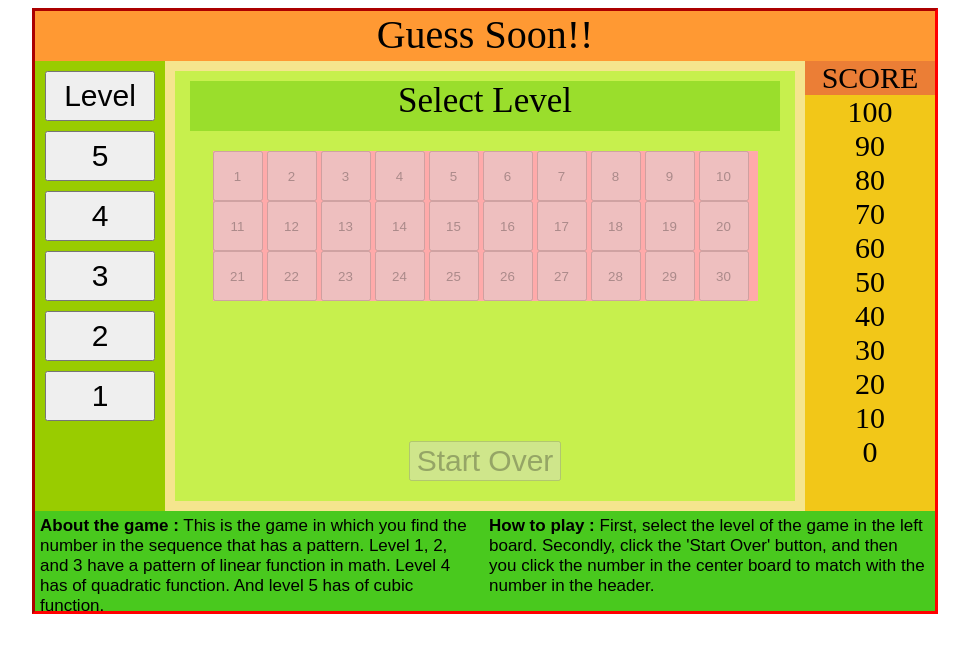
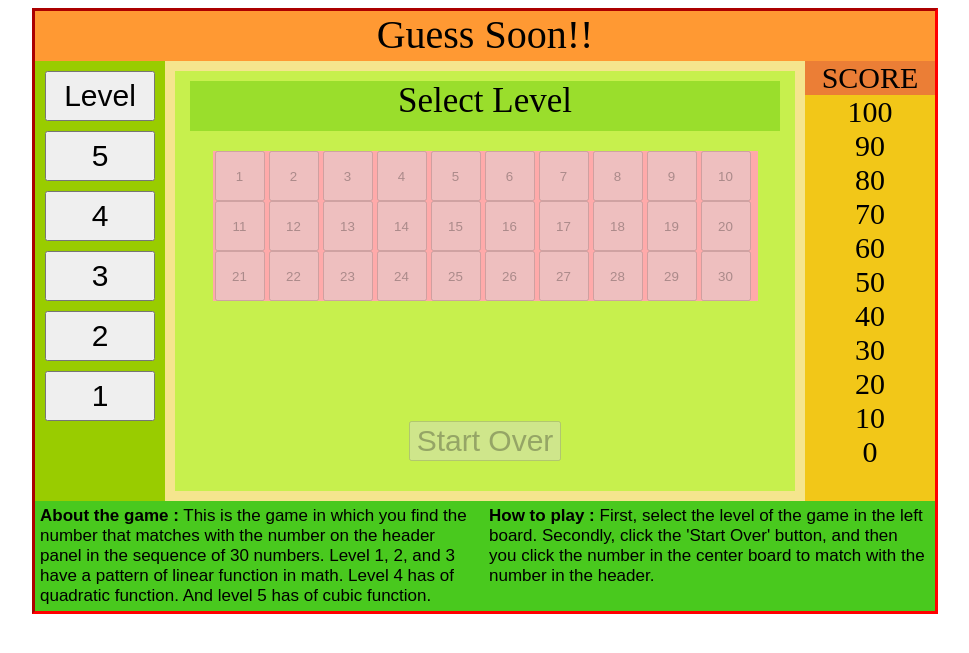
Before and after one commit to choi3961/p3.harvardweb.biz, a PHP site: page / in a window 1280 px wide. Shown: the top 653 px of the page, without its empty margins (155-1124 px from the left). Run offline with PHP 8.4, Linux system fonts and the light colour scheme.

Commit message:
final touch

```diff
--- a/index.php
+++ b/index.php
@@ -48,6 +48,7 @@ which matches with one suggested in the head board.
 			<div id = 'game'>
 				<div id = 'display0'></div>
 				<div id = 'button-container'>
+					<div id = 'button-plate'>
 						<button class = 'guess_button'>1</button>
 						<button class = 'guess_button'>2</button>
 						<button class = 'guess_button'>3</button>
@@ -78,6 +79,7 @@ which matches with one suggested in the head board.
 						<button class = 'guess_button'>28</button>
 						<button class = 'guess_button'>29</button>
 						<button class = 'guess_button'>30</button>
+					</div>
 				</div>
 
 				<div id = 'monitor'>
@@ -115,10 +117,11 @@ which matches with one suggested in the head board.
 		<div class = 'footer'>
 			<div class = 'subfooter'>
 				<span>About the game :</span>
-				This is the game in which you find the number in the sequence
-				 that has a pattern. Level 1, 2, and 3 have a pattern
-				 of linear function in math. Level 4 has of quadratic function.
-				 And level 5 has of cubic function.
+				This is the game in which you find the number that matches
+				with the number on the header panel in the sequence of 30 numbers.
+				Level 1, 2, and 3 have a pattern of linear function in math.
+				Level 4 has of quadratic function. And level 5 has of cubic
+				function.
 			</div>
 
 			<div class = 'subfooter'>
--- a/main.css
+++ b/main.css
@@ -69,7 +69,7 @@ This is for the game board in the center of the page.
 */
 #game{
 	width: 620px;
-	height: 430px;
+	height: 420px;
 	background-color:#C7F04D;
 	position: absolute;
 	left: 10px;
@@ -83,9 +83,13 @@ This is for the buttons of the page.
 	width:545px;
 	margin: 20px auto;
 	background-color: #ffaaaa;
-
 }
 
+#button-plate{
+	width:545px;
+	margin: 20px auto;
+	margin-left: 2px;
+}
 /*
 This is for the game buttons of the page.
 */
@@ -100,7 +104,7 @@ This is for the display of the result of the game.
 */
 #monitor{
 	width: 500px;
-	height: 80px;
+	height: 60px;
 	margin: 30px auto;
 }
 
@@ -171,7 +175,7 @@ This is for the bottom part of the page.
 */
 .footer{
 	background-color: #49C91E;
-	height: 100px;
+	height: 110px;
 	width: 900px;
 	position: absolute;
 	bottom: 0;
```
Lines whose indentation alone changed are shown as unchanged.
